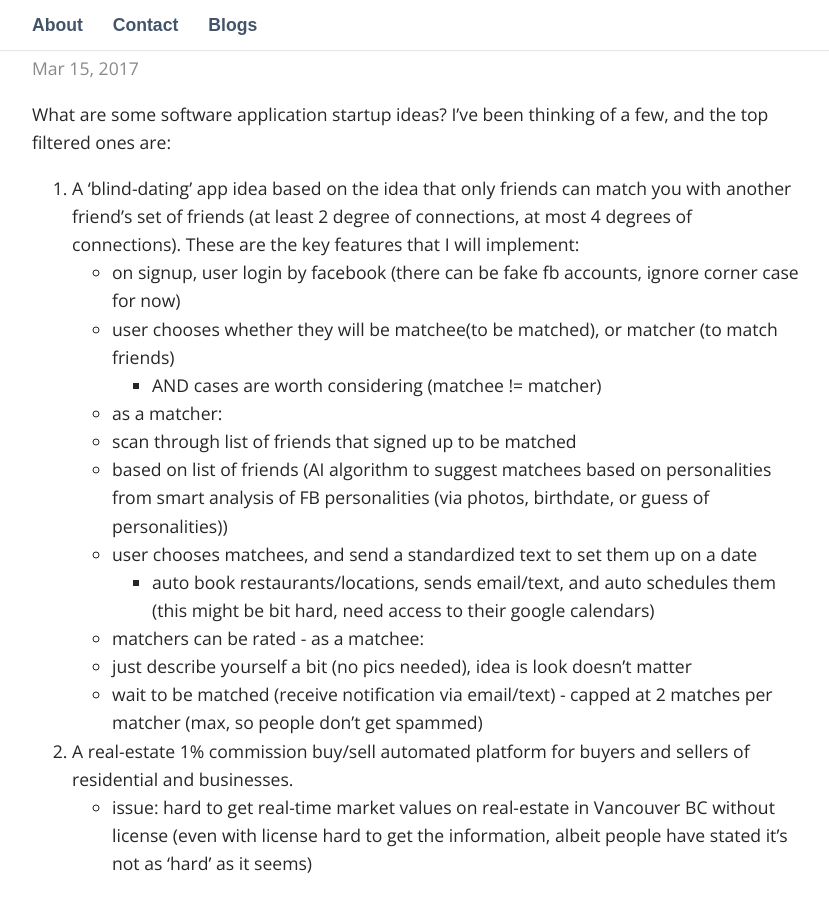
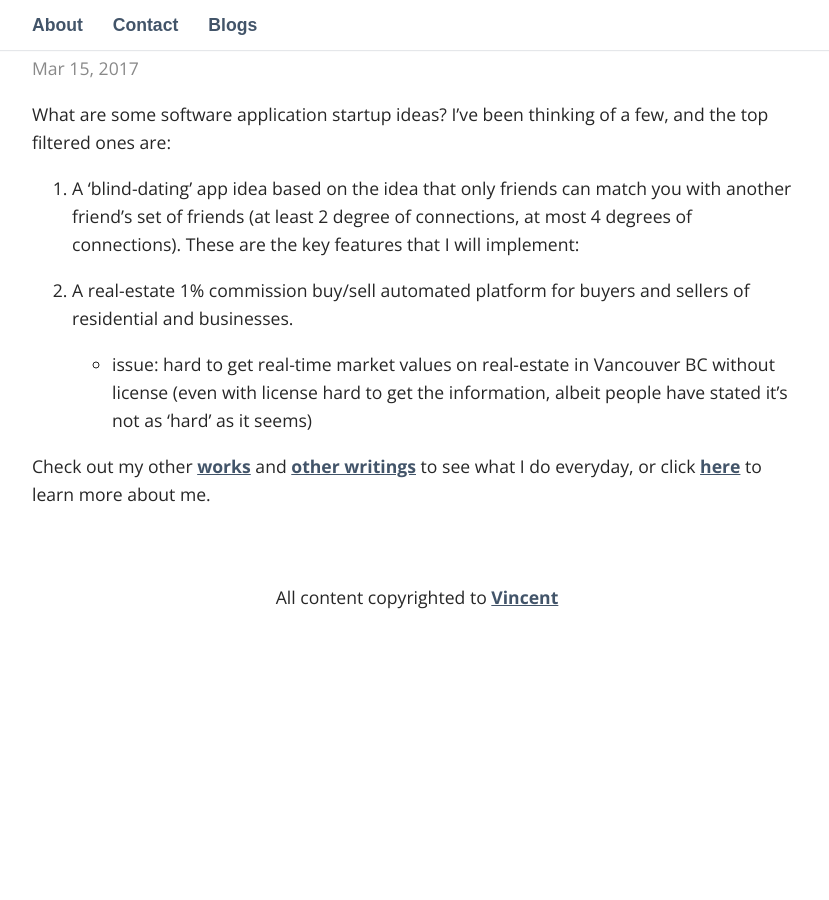
Before and after one commit to vincetallica/vincetallica.github.io, a Jekyll site: the page built from _posts/2017-03-15-Data-Ideas.markdown, in a window 1280 px wide and 900 px high, scrolled down 557 px. Shown: the whole window, without its empty margins (223-1052 px from the left). Built offline with Jekyll 4.4.1, drawn with Linux system fonts in a browser that asks for light colours; some web fonts are replaced; comment, search, counter and statistics services are not loaded; after the commit the page ends 1226 px from its top, so only the background shows below that.

Commit message:
modified blog

```diff
--- a/_posts/2017-03-15-Data-Ideas.markdown
+++ b/_posts/2017-03-15-Data-Ideas.markdown
@@ -7,19 +7,6 @@ categories: Personal
 What are some software application startup ideas? I've been thinking of a few, and the top filtered ones are:
 
 1. A 'blind-dating' app idea based on the idea that only friends can match you with another friend's set of friends (at least 2 degree of connections, at most 4 degrees of connections). These are the key features that I will implement:
-  - on signup, user login by facebook (there can be fake fb accounts, ignore corner case for now)
-  - user chooses whether they will be matchee(to be matched), or matcher (to match friends)
-          - AND cases are worth considering (matchee != matcher)
-  - as a matcher:
-      - scan through list of friends that signed up to be matched
-      - based on list of friends (AI algorithm to suggest matchees based on personalities from smart analysis of FB personalities (via photos, birthdate, or guess of personalities))
-      - user chooses matchees, and send a standardized text to set them up on a date
-          - auto book restaurants/locations, sends email/text, and auto schedules them (this might be bit hard, need access to their google calendars)
-      - matchers can be rated
-  - as a matchee:
-      - just describe yourself a bit (no pics needed), idea is look doesn't matter
-      - wait to be matched (receive notification via email/text)
-  - capped at 2 matches per matcher (max, so people don't get spammed)
 
 2. A real-estate 1% commission buy/sell automated platform for buyers and sellers of residential and businesses.
   - issue: hard to get real-time market values on real-estate in Vancouver BC without license (even with license hard to get the information, albeit people have stated it's not as 'hard' as it seems)
```
